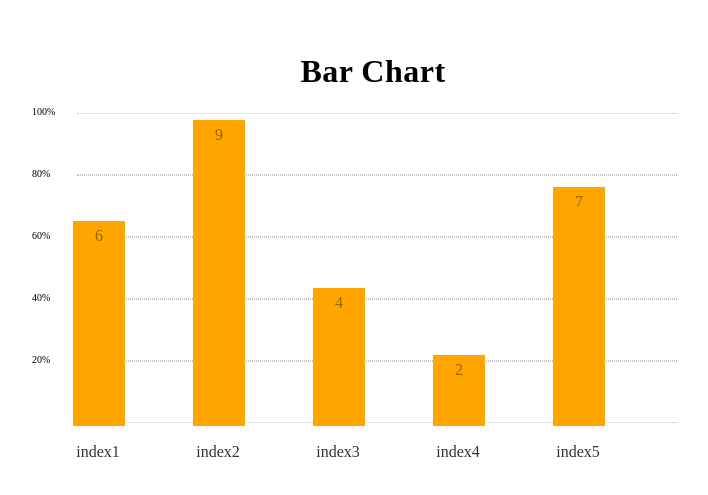
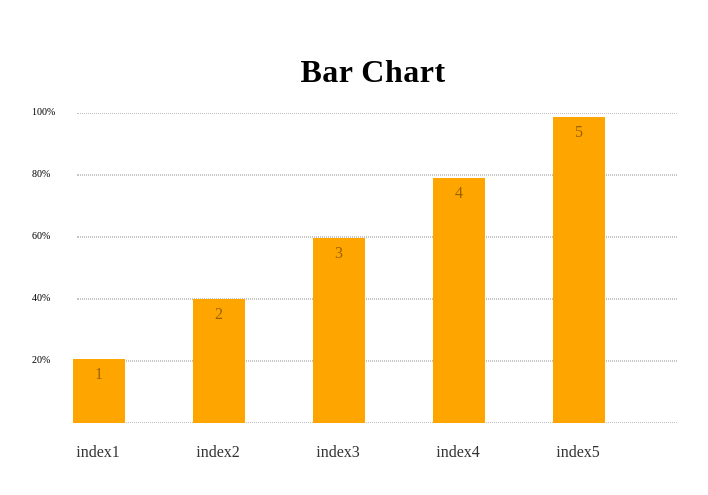
Before and after one commit to Thomas-W-Yi/Bar-Chart-Project, a website with bundled scripts: page index.html in a window 1280 px wide. Shown: the part 151-646 px from the top of the page, without its empty margins (267-975 px from the left). Built offline with nearby package versions, Linux system fonts and the light colour scheme.

Commit message:
css adjust

```diff
--- a/index1.js
+++ b/index1.js
@@ -1,17 +1,17 @@
 import changeCaption from "./util/changeCaption.mjs";
-import createBar1 from "./util/createBar1.mjs";
-import createTr from "./util/createTr.mjs";
-import createTicks from "./util/createTicks.mjs";
+import createBar from "./util/createBar.mjs";
+import createBarSection from "./util/createBarSection.mjs";
+import createY from "./util/createY.mjs";
 import changeX from "./util/changeX.mjs";
 import createStyle1 from "./util/createStyle1.mjs";
 import { data, options, element } from "./util/data.mjs";
 
 const drawBarChart = (data, options, element) => {
-  changeCaption(options);
-  createTr(data, options, element);
+  changeCaption();
+  createBarSection(data, options, element);
   changeX(options);
-  createBar1(data, options);
-  createTicks();
+  createBar(data, options);
+  createY();
   createStyle1(options);
 };
 drawBarChart(data, options, element);
--- a/style1.css
+++ b/style1.css
@@ -60,8 +60,7 @@ body {
   width: 50px;
   border: 1px solid;
   border-bottom: none;
-  bottom: -0.8em;
-  /* color: #000; */
+  bottom: -0.65em;
   border-color: transparent;
 }
 #q-graph .bar p {
--- a/util/changeCaption.mjs
+++ b/util/changeCaption.mjs
@@ -1,4 +1,4 @@
-export default function changeTitle(options) {
+export default function changeTitle() {
   $("caption").on("click", (event) => {
     console.log(event.target.innerText);
     $(event.target).html(
--- a/util/createBar1.mjs
+++ b/util/createBar.mjs
@@ -1,4 +1,4 @@
-export default function createBar1(data, options) {
+export default function createBar(data, options) {
   let arr = [...data],
     max = arr.sort((a, b) => {
       return b - a;
--- a/util/createTr.mjs
+++ b/util/createBarSection.mjs
@@ -1,4 +1,4 @@
-export default function createTr(data, options, element) {
+export default function createBarSection(data, options, element) {
   const { spacing } = options;
   data.map((x, index) => {
     $(`${element}`).append(
--- a/util/createTicks.mjs
+++ b/util/createY.mjs
@@ -1,4 +1,4 @@
-export default function createTicks() {
+export default function createY() {
   for (let i = 0; i < 5; i++) {
     $("#ticks").append(`<div class="tick"><p>${(5 - i) * 20}%</p></div>`);
     $("div .tick").css("height", "20%");
--- a/util/data.mjs
+++ b/util/data.mjs
@@ -1,4 +1,4 @@
-let data = [6, 9, 4, 2, 7],
+let data = [1, 2, 3, 4, 5],
   options = {
     height: "300px",
     width: "600px",
```
